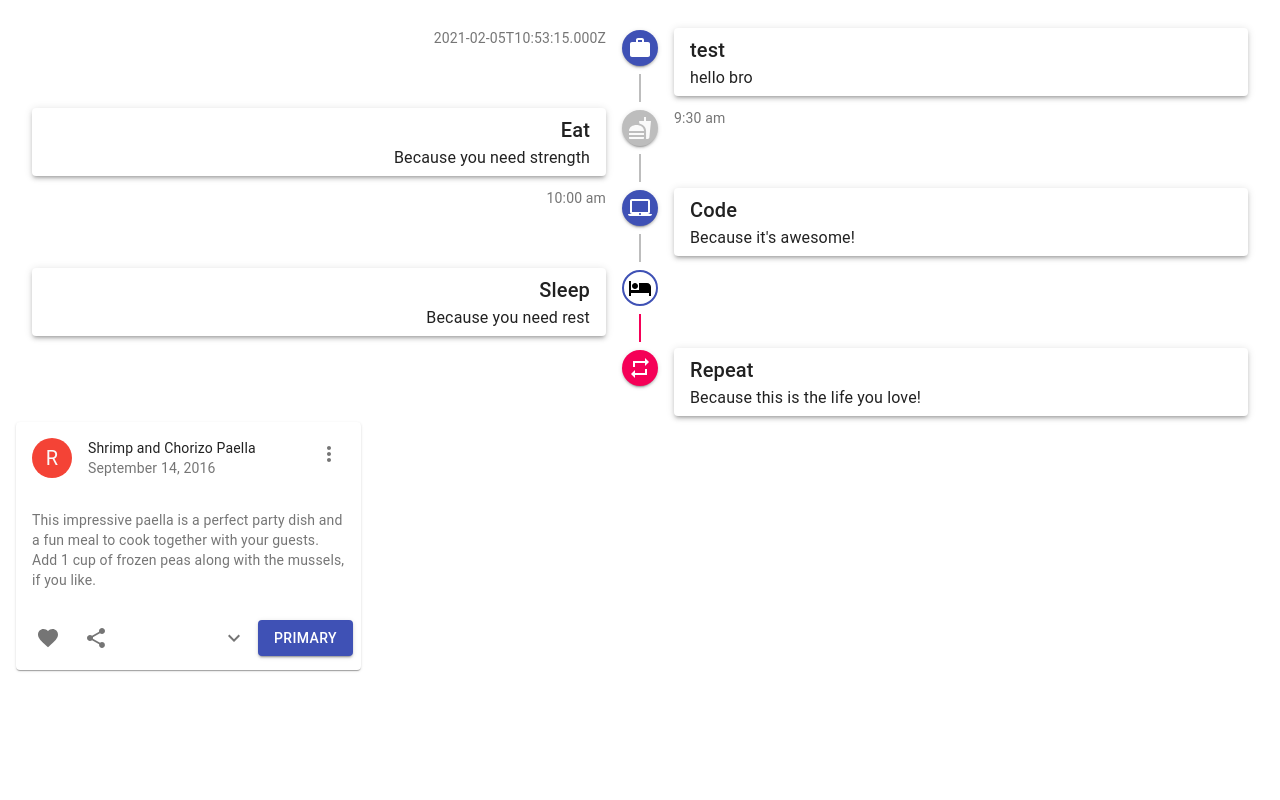
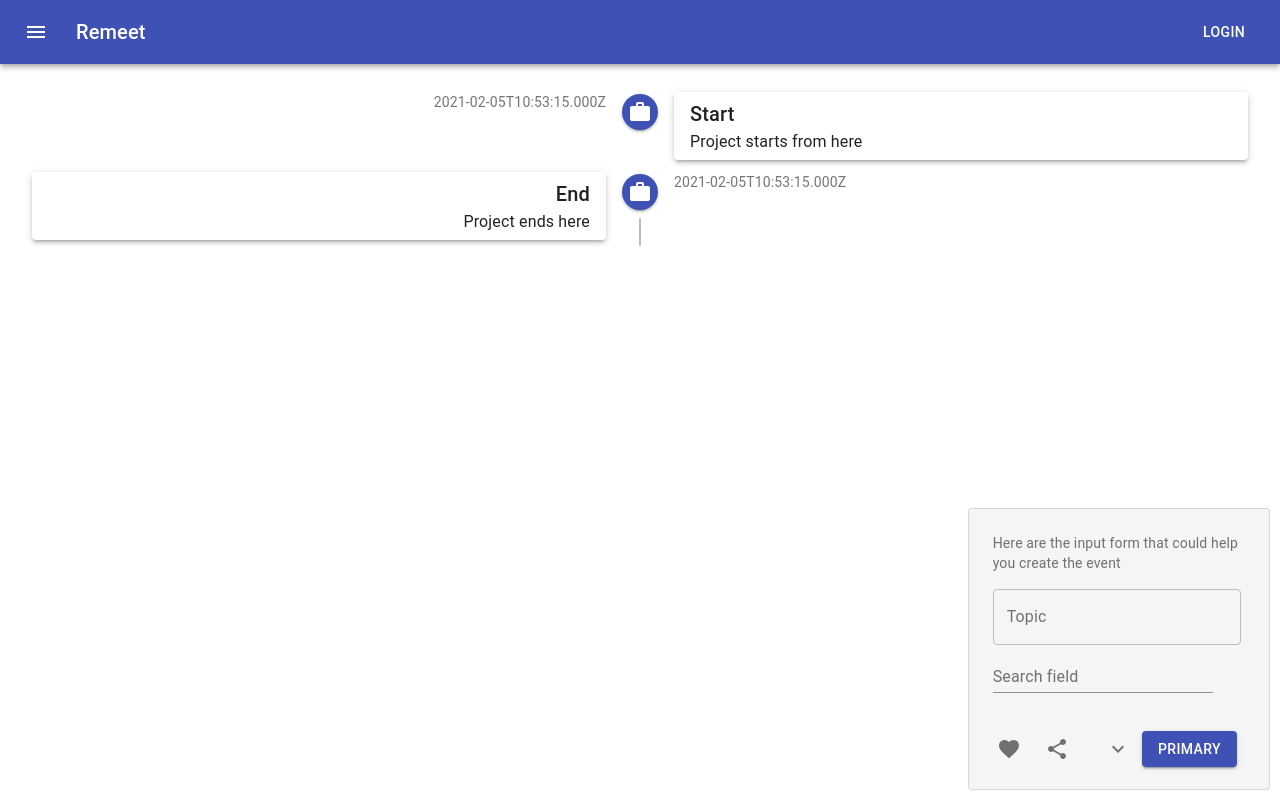
Before and after one commit to FunnyEngineer/Remeet, a React (Create React App) app: page / in a window 1280 px wide. Built offline with nearby package versions, Linux system fonts and the light colour scheme.

Commit message:
gogo temp

```diff
--- a/src/components/eventCard.tsx
+++ b/src/components/eventCard.tsx
@@ -10,17 +10,26 @@ import Collapse from '@material-ui/core/Collapse';
 import Avatar from '@material-ui/core/Avatar';
 import IconButton from '@material-ui/core/IconButton';
 import Typography from '@material-ui/core/Typography';
-import { red } from '@material-ui/core/colors';
+import { grey, red } from '@material-ui/core/colors';
 import FavoriteIcon from '@material-ui/icons/Favorite';
 import ShareIcon from '@material-ui/icons/Share';
 import ExpandMoreIcon from '@material-ui/icons/ExpandMore';
 import MoreVertIcon from '@material-ui/icons/MoreVert';
-import { Button } from '@material-ui/core';
+import { Button, TextField } from '@material-ui/core';
+import { timeLineitemType } from '../shared/timeLineItemType';
 
 const useStyles = makeStyles((theme: Theme) =>
   createStyles({
     root: {
-      maxWidth: 345,
+      maxWidth: 500,
+      position: 'absolute',
+      bottom: 10,
+      right: 10,
+      '& > *':{
+        margin: theme.spacing(1),
+        width: '25ch',
+      },
+      backgroundColor: grey[100],
     },
     media: {
       height: 0,
@@ -42,6 +51,11 @@ const useStyles = makeStyles((theme: Theme) =>
   }),
 );
 
+
+function onAddEvent(params:timeLineitemType) {
+  return
+}
+
 export default function RecipeReviewCard() {
   const classes = useStyles();
   const [expanded, setExpanded] = React.useState(false);
@@ -51,8 +65,8 @@ export default function RecipeReviewCard() {
   };
 
   return (
-    <Card className={classes.root}>
-      <CardHeader
+    <Card className={classes.root} variant="outlined">
+      {/* <CardHeader
         avatar={
           <Avatar aria-label="recipe" className={classes.avatar}>
             R
@@ -65,12 +79,13 @@ export default function RecipeReviewCard() {
         }
         title="Shrimp and Chorizo Paella"
         subheader="September 14, 2016"
-      />
+      /> */}
       <CardContent>
-        <Typography variant="body2" color="textSecondary" component="p">
-          This impressive paella is a perfect party dish and a fun meal to cook together with your
-          guests. Add 1 cup of frozen peas along with the mussels, if you like.
+        <Typography variant="body2" color="textSecondary" component="p" paragraph={true} >
+          Here are the input form that could help you create the event
         </Typography>
+        <TextField label="Topic" variant="outlined"></TextField>
+        <TextField id="standard-search" label="Search field" type="search" />
       </CardContent>
       <CardActions disableSpacing>
         <IconButton aria-label="add to favorites">
--- a/src/components/timelinItem.tsx
+++ b/src/components/timelinItem.tsx
@@ -14,6 +14,7 @@ type timeLineitem =  {
     datetime : string;
     topic : string;
     content : string;
+    isLast : boolean;
 }
 
 const useStyles = makeStyles((theme) => ({
@@ -27,6 +28,31 @@ const useStyles = makeStyles((theme) => ({
 
 export function CustomTimeLineItem(params:timeLineitem) {
     const classes = useStyles();
+    if (params.isLast) {
+      return (<TimelineItem>
+        <TimelineOppositeContent>
+          <Typography variant="body2" color="textSecondary">
+          {params.datetime}
+          </Typography>
+        </TimelineOppositeContent>
+        <TimelineSeparator>
+          <TimelineDot color="primary">
+            <WorkIcon />
+          </TimelineDot>
+          <TimelineConnector></TimelineConnector>
+        </TimelineSeparator>
+        <TimelineContent>
+          <Paper elevation={3} className={classes.paper}>
+            <Typography variant="h6" component="h1">
+            {params.topic}
+            </Typography>
+            <Typography>{params.content}</Typography>
+          </Paper>
+        </TimelineContent>
+      </TimelineItem>
+      )
+    }
+    else{
     return (
         <TimelineItem>
         <TimelineOppositeContent>
@@ -38,7 +64,6 @@ export function CustomTimeLineItem(params:timeLineitem) {
           <TimelineDot color="primary">
             <WorkIcon />
           </TimelineDot>
-          <TimelineConnector />
         </TimelineSeparator>
         <TimelineContent>
           <Paper elevation={3} className={classes.paper}>
@@ -50,4 +75,5 @@ export function CustomTimeLineItem(params:timeLineitem) {
         </TimelineContent>
       </TimelineItem>
     )
+    }
 }
--- a/src/pages/timeline.tsx
+++ b/src/pages/timeline.tsx
@@ -1,4 +1,4 @@
-import React from 'react';
+import React, { useState } from 'react';
 import { makeStyles } from '@material-ui/core/styles';
 import Timeline from '@material-ui/lab/Timeline';
 import TimelineItem from '@material-ui/lab/TimelineItem';
@@ -15,96 +15,76 @@ import Paper from '@material-ui/core/Paper';
 import Typography from '@material-ui/core/Typography';
 import { CustomTimeLineItem } from '../components/timelinItem';
 import RecipeReviewCard from '../components/eventCard';
+import { createStyles, Theme } from '@material-ui/core/styles';
+import AppBar from '@material-ui/core/AppBar';
+import Toolbar from '@material-ui/core/Toolbar';
+import Button from '@material-ui/core/Button';
+import IconButton from '@material-ui/core/IconButton';
+import MenuIcon from '@material-ui/icons/Menu';
+import { timeLineitemType } from '../shared/timeLineItemType';
 
-const useStyles = makeStyles((theme) => ({
+const useStyles = makeStyles((theme: Theme) => ({
   paper: {
     padding: '6px 16px',
   },
   secondaryTail: {
     backgroundColor: theme.palette.secondary.main,
   },
+  root: {
+    flexGrow: 1,
+  },
+  menuButton: {
+    marginRight: theme.spacing(2),
+  },
+  title: {
+    flexGrow: 1,
+  },
 }));
 
 export default function CustomizedTimeline() {
   const classes = useStyles();
   const nowDate = new Date(Date.now()).toISOString();
+
+  const start: timeLineitemType = {
+    datetime: nowDate,
+    content: 'Project starts from here',
+    topic: 'Start',
+  }
+  const end : timeLineitemType = {
+    datetime: nowDate,
+    content: 'Project ends here',
+    topic: 'End',
+  }
+  const startItem = <CustomTimeLineItem datetime={nowDate} content='Project starts from here' topic='Start'/>;
+  const endItem = <CustomTimeLineItem datetime={nowDate} content='Project ends here.' topic='End'/>
+  const [itemList, setitemList] = useState([start, end]);
+  var realList = itemList.map((item, index)=>{
+    const isLast = (index == itemList.length - 1) ? true : false;
+    return <CustomTimeLineItem datetime={item.datetime} content={item.content} topic={item.topic} isLast = {isLast}/>
+  })
+  console.log(realList)
   return (
+    <div>
+
+    <div className={classes.root}>
+    <AppBar position="static">
+      <Toolbar>
+        <IconButton edge="start" className={classes.menuButton} color="inherit" aria-label="menu">
+          <MenuIcon />
+        </IconButton>
+        <Typography variant="h6" className={classes.title}>
+          Remeet
+        </Typography>
+        <Button color="inherit">Login</Button>
+      </Toolbar>
+    </AppBar>
+    </div>
     <Timeline align="alternate">
-        <CustomTimeLineItem datetime={nowDate} content='hello bro' topic='test'/>
-      <TimelineItem>
-        <TimelineOppositeContent>
-          <Typography variant="body2" color="textSecondary">
-            9:30 am
-          </Typography>
-        </TimelineOppositeContent>
-        <TimelineSeparator>
-          <TimelineDot>
-            <FastfoodIcon />
-          </TimelineDot>
-          <TimelineConnector />
-        </TimelineSeparator>
-        <TimelineContent>
-          <Paper elevation={3} className={classes.paper}>
-            <Typography variant="h6" component="h1">
-              Eat
-            </Typography>
-            <Typography>Because you need strength</Typography>
-          </Paper>
-        </TimelineContent>
-      </TimelineItem>
-      <TimelineItem>
-        <TimelineOppositeContent>
-          <Typography variant="body2" color="textSecondary">
-            10:00 am
-          </Typography>
-        </TimelineOppositeContent>
-        <TimelineSeparator>
-          <TimelineDot color="primary">
-            <LaptopMacIcon />
-          </TimelineDot>
-          <TimelineConnector />
-        </TimelineSeparator>
-        <TimelineContent>
-          <Paper elevation={3} className={classes.paper}>
-            <Typography variant="h6" component="h1">
-              Code
-            </Typography>
-            <Typography>Because it&apos;s awesome!</Typography>
-          </Paper>
-        </TimelineContent>
-      </TimelineItem>
-      <TimelineItem>
-        <TimelineSeparator>
-          <TimelineDot color="primary" variant="outlined">
-            <HotelIcon />
-          </TimelineDot>
-          <TimelineConnector className={classes.secondaryTail} />
-        </TimelineSeparator>
-        <TimelineContent>
-          <Paper elevation={3} className={classes.paper}>
-            <Typography variant="h6" component="h1">
-              Sleep
-            </Typography>
-            <Typography>Because you need rest</Typography>
-          </Paper>
-        </TimelineContent>
-      </TimelineItem>
-      <TimelineItem>
-        <TimelineSeparator>
-          <TimelineDot color="secondary">
-            <RepeatIcon />
-          </TimelineDot>
-        </TimelineSeparator>
-        <TimelineContent>
-          <Paper elevation={3} className={classes.paper}>
-            <Typography variant="h6" component="h1">
-              Repeat
-            </Typography>
-            <Typography>Because this is the life you love!</Typography>
-          </Paper>
-        </TimelineContent>
-      </TimelineItem>
-    <RecipeReviewCard />
+      {realList}
     </Timeline>
+    <div>
+      <RecipeReviewCard />
+    </div>
+    </div>
   );
 }
--- /dev/null
+++ b/src/shared/timeLineItemType.tsx
@@ -0,0 +1,7 @@
+
+
+export type timeLineitemType =  {
+    datetime : string;
+    topic : string;
+    content : string;
+  }
--- /dev/null
+++ b/src/style/card.css
@@ -0,0 +1,5 @@
+.card{
+    position:  absolute;
+    bottom: 3px;
+    right: 6px;
+}
```
Also changed, not shown: 2 other files (tests, documents, lock files or other folders).
